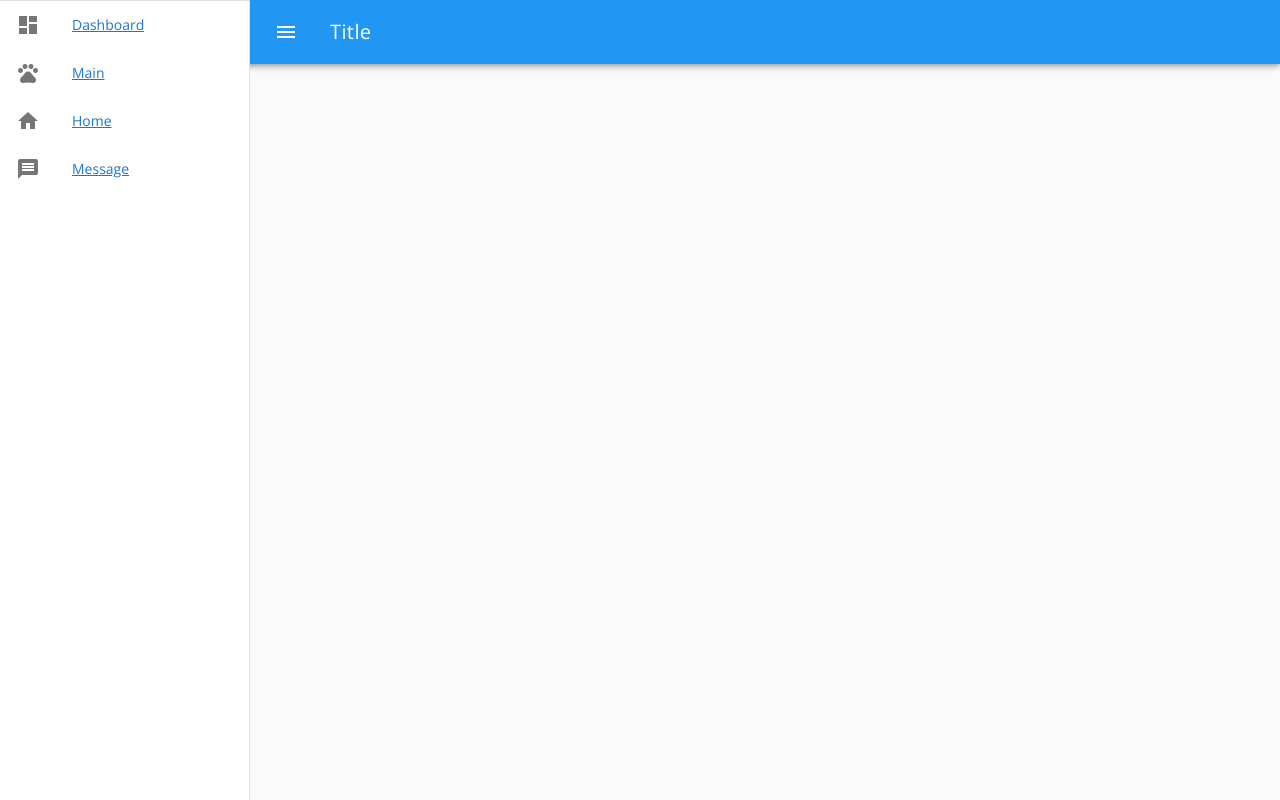
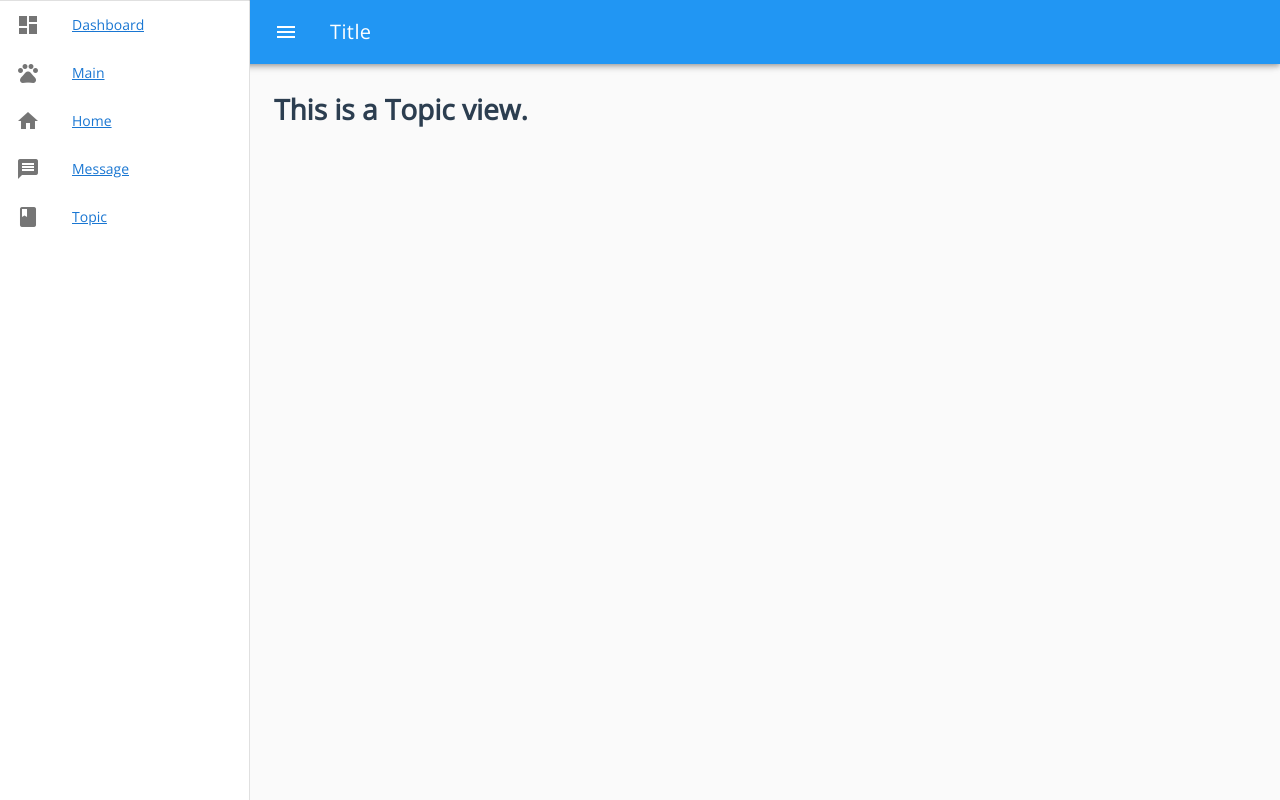
Before and after one commit to shadow3x3x3/mun-frontend, a Vue app: page /topic in a window 1280 px wide. Built offline with nearby package versions, Linux system fonts and the light colour scheme.

Commit message:
[Layout] Add Topic view (placeholder)

```diff
--- a/src/components/Sidebar.vue
+++ b/src/components/Sidebar.vue
@@ -42,6 +42,7 @@ export default {
         { title: 'Main', link: 'main', icon: 'pets' },
         { title: 'Home', link: 'home', icon: 'home' },
         { title: 'Message', link: 'message', icon: 'message' },
+        { title: 'Topic', link: 'topic', icon: 'book' },
       ],
       right: null,
     };
--- a/src/router.js
+++ b/src/router.js
@@ -32,6 +32,11 @@ export default new Router({
       component: () => import(/* webpackChunkName: "message" */ './views/Message.vue'),
     },
     {
+      path: '/topic',
+      name: 'topic',
+      component: () => import(/* webpackChunkName: "message" */ './views/Topic.vue'),
+    },
+    {
       path: '/main',
       name: 'main',
       component: Main,
--- /dev/null
+++ b/src/views/Topic.vue
@@ -0,0 +1,5 @@
+<template>
+  <v-container>
+    <h1>This is a Topic view.</h1>
+  </v-container>
+</template>
```
